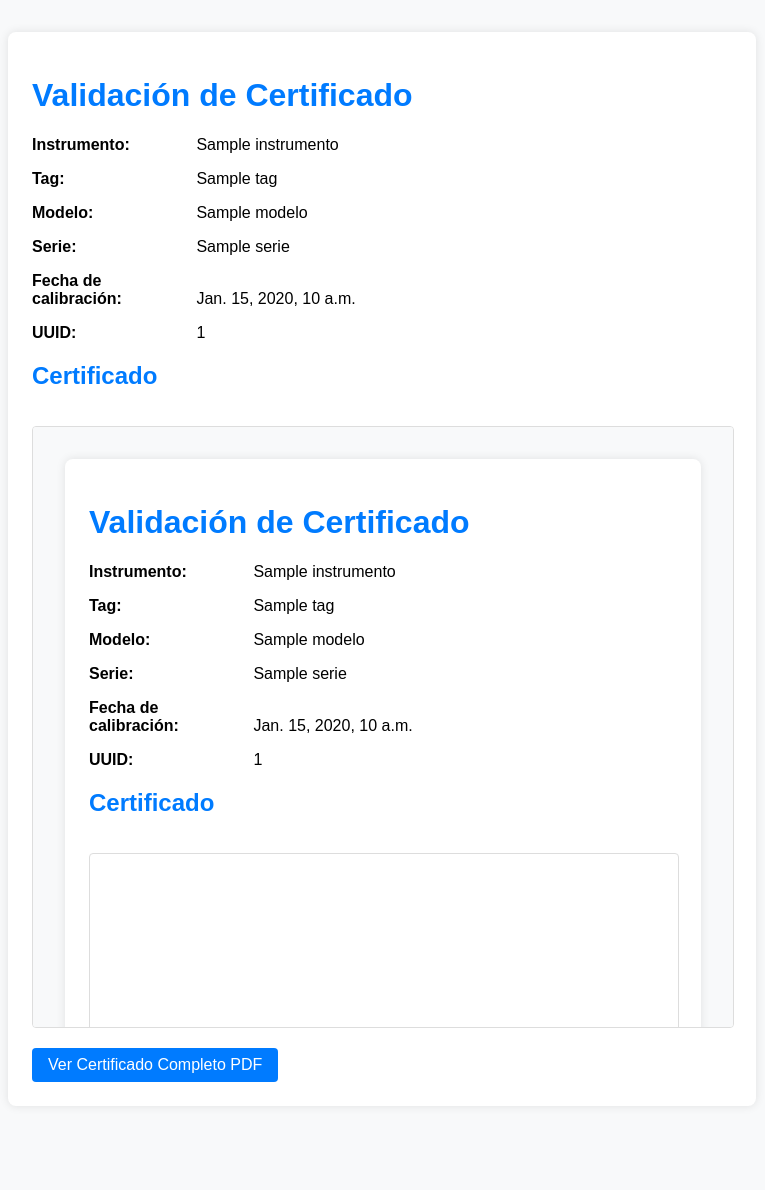
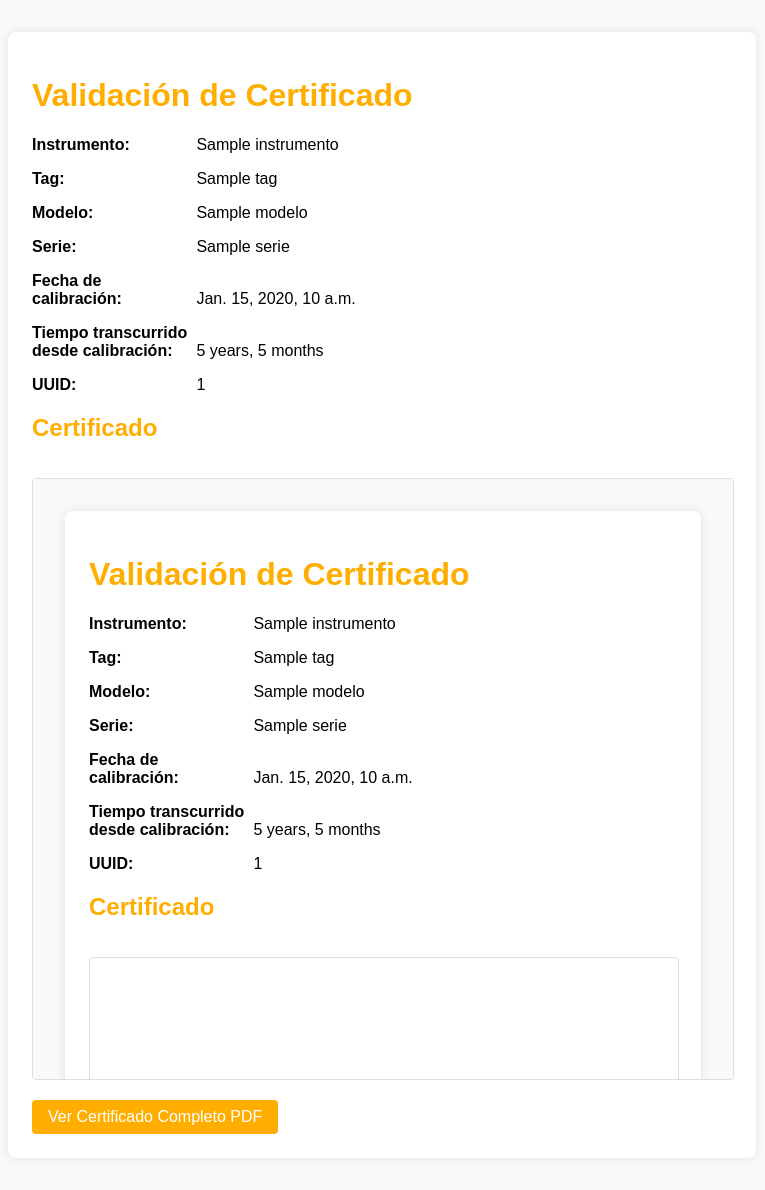
Before and after one commit to israel109910/instrumentosIIESA, a Django app: template codigos/templates/instrumentos/validacion.html in a window 1280 px wide. Shown: the whole page, without its empty margins (258-1023 px from the left). Before the commit the page ends 1082 px from the top, so only its background shows below. Run offline with Django 3.2, Linux system fonts and the light colour scheme; the template is opened without the code that fills it: most values are stand-ins (such as "Sample title", 1, 10 or a date in 2020).

Commit message:
version beta 1

```diff
--- a/codigos/templates/instrumentos/validacion.html
+++ b/codigos/templates/instrumentos/validacion.html
@@ -18,7 +18,7 @@
             box-shadow: 0 0 10px rgba(0,0,0,0.1);
         }
         h1, h2 {
-            color: #007bff;
+            color: #ffae00;
         }
         iframe {
             width: 100%;
@@ -38,13 +38,13 @@
             display: inline-block;
             margin-top: 1rem;
             padding: 0.5rem 1rem;
-            background-color: #007bff;
+            background-color: #ffae00;
             color: white;
             text-decoration: none;
             border-radius: 4px;
         }
         .btn-primary:hover {
-            background-color: #0056b3;
+            background-color: #ffae00;
         }
         .alert {
             margin-top: 1rem;
@@ -66,6 +66,7 @@
             <p><strong>Modelo:</strong> {{ instrumento.modelo }}</p>
             <p><strong>Serie:</strong> {{ instrumento.serie }}</p>
             <p><strong>Fecha de calibración:</strong> {{ instrumento.fecha_calibracion }}</p>
+            <p><strong>Tiempo transcurrido desde calibración:</strong> {{ instrumento.fecha_calibracion|timesince }} </p>
             <p><strong>UUID:</strong> {{ instrumento.uuid }}</p>
         </div>
 
```
Also changed, not shown: codigos/forms.py (+10 -2 lines), codigos/views.py (+9 -13 lines).
